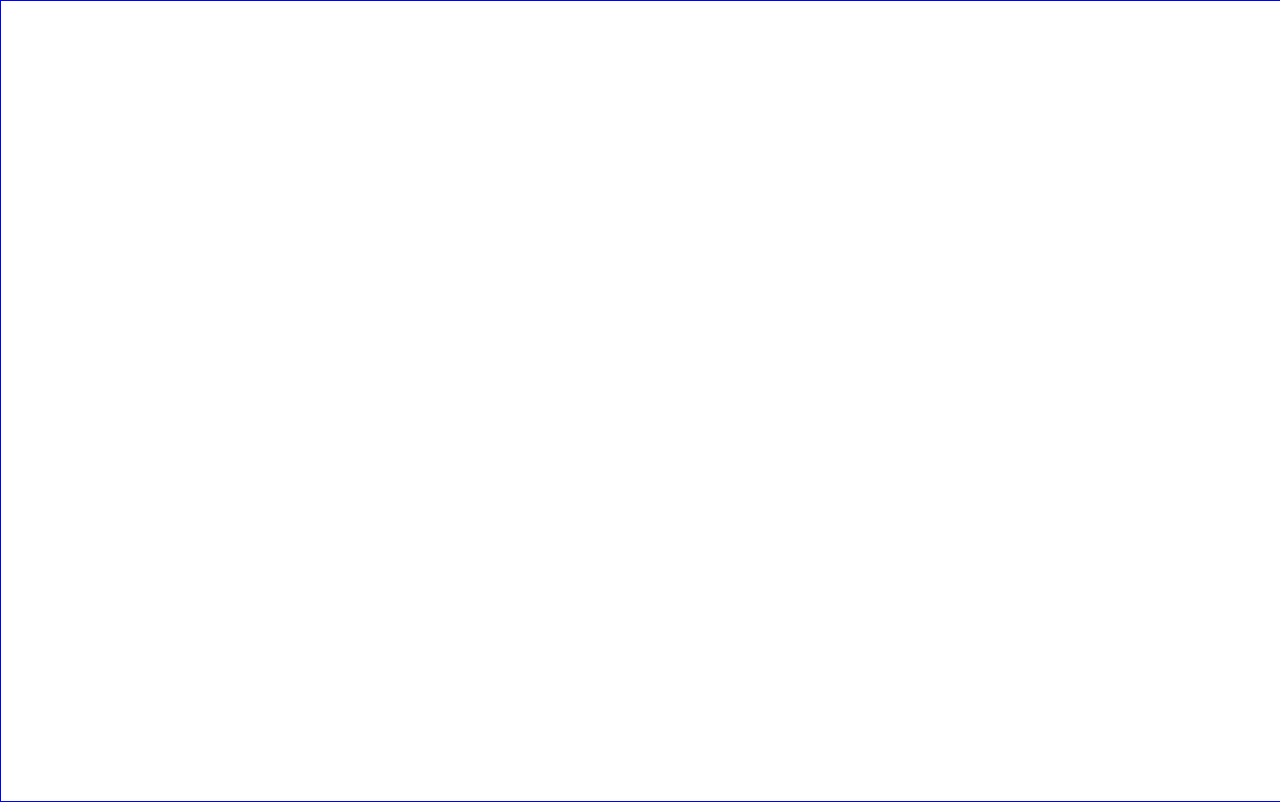
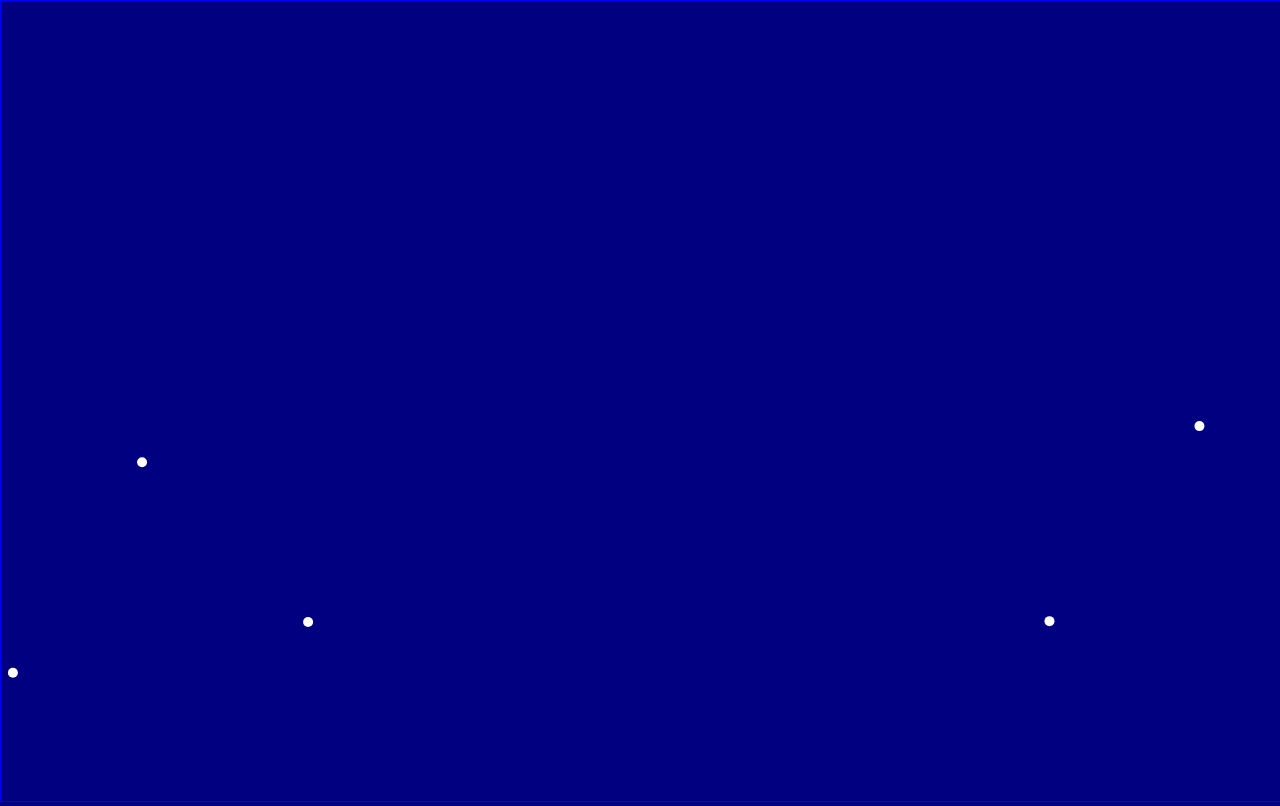
Before and after one commit to DamianOrzechowski/Programowanie-w-Javascript-zima-2020, a website: page Projekt-Snow/index.html in a window 1280 px wide. Drawn offline with Linux system fonts and the light colour scheme.

Commit message:
Śnieżki się pojawiają

```diff
--- a/Projekt-Snow/main.js
+++ b/Projekt-Snow/main.js
@@ -3,3 +3,15 @@
 //ustawienie ramki
 canvas.width = window.innerWidth;
 canvas.height = window.innerHeight;
+
+var c = canvas.getContext('2d');
+for (let i = 0; i < 5; i++) {
+var x = Math.random() * window.innerWidth;
+var y = Math.random() * window.innerHeight;
+c.beginPath();
+//c.arc(x,0,5,0,Math.PI * 2,false); - wysztkie kulki są u góry
+c.arc(x,y,5,0,Math.PI * 2,false);
+c.fillStyle = "white";
+//wypełnienie śnieżki
+c.fill();
+}
--- a/Projekt-Snow/style.css
+++ b/Projekt-Snow/style.css
@@ -1,5 +1,6 @@
 body{
     margin: 0;
+    background-color:rgb(0,0,128);
 }
 canvas {
     border: 1px solid blue;
```
